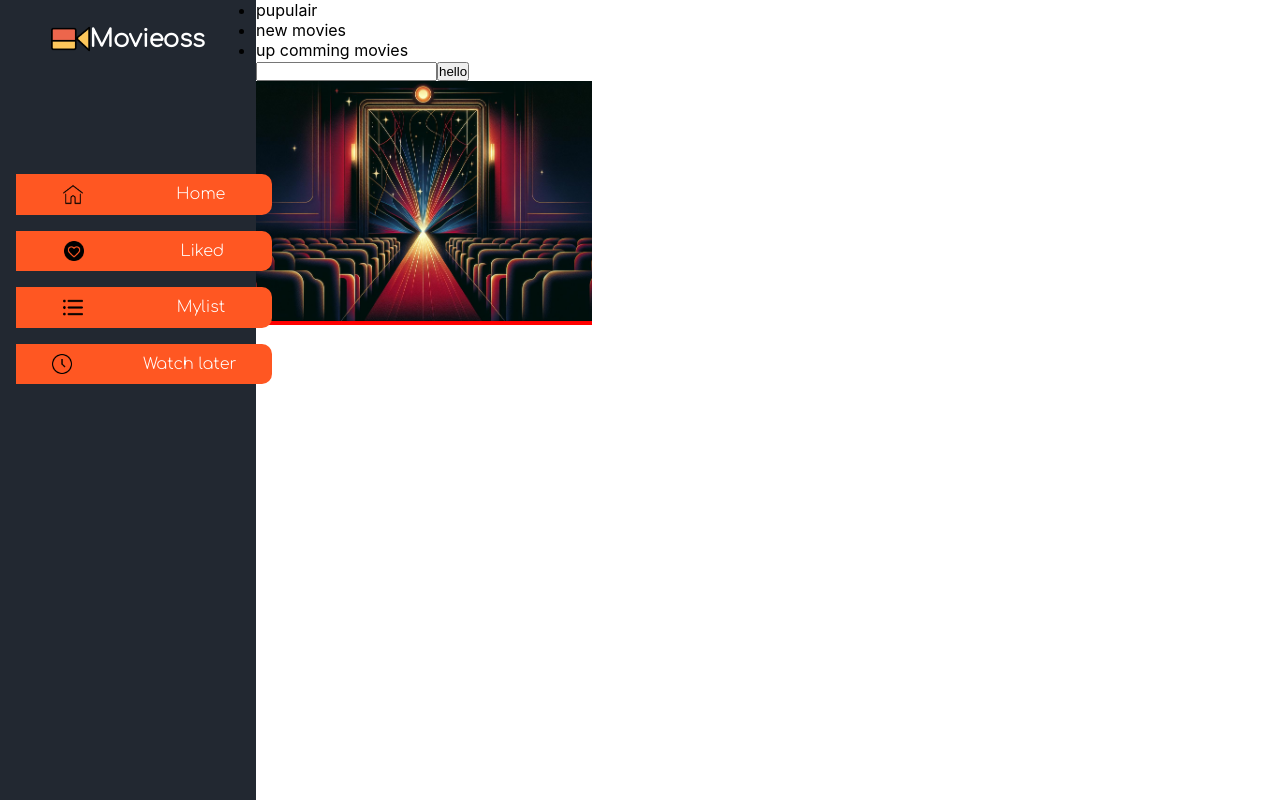
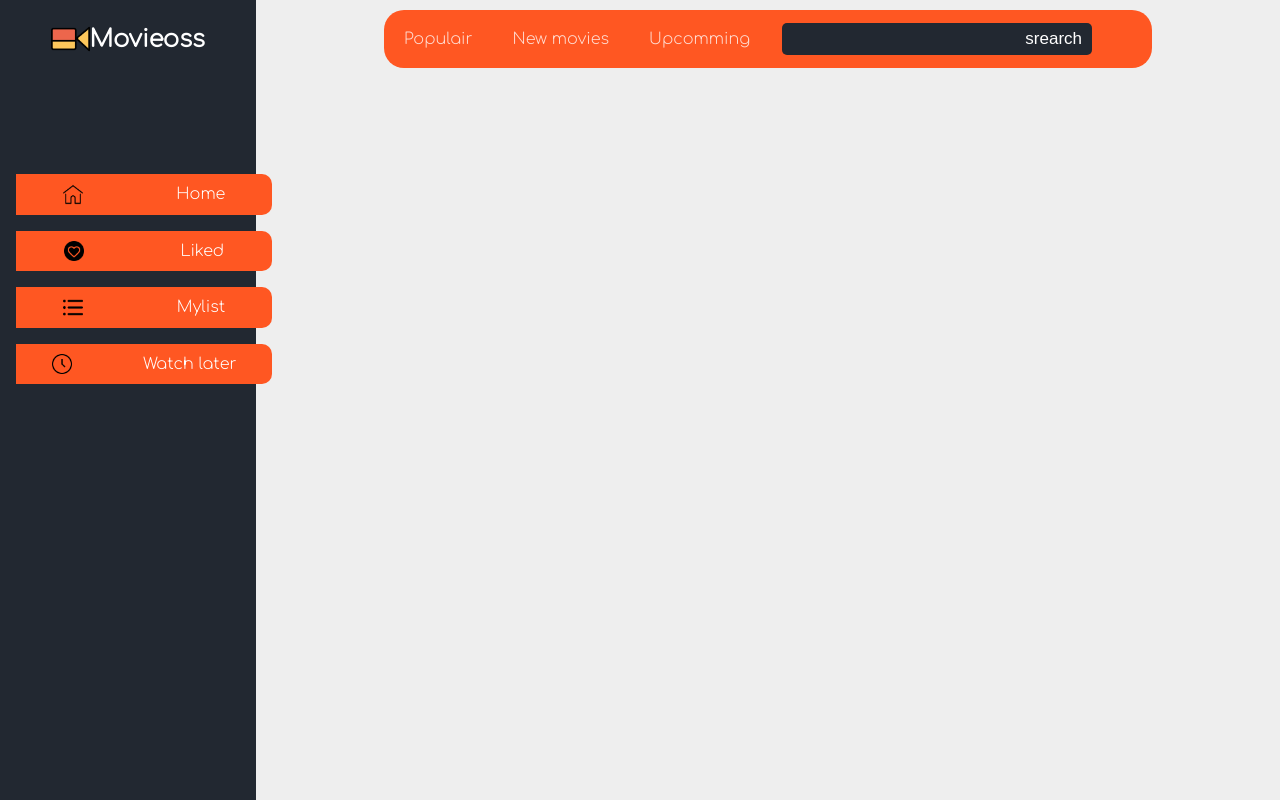
Before and after one commit to khalilweeb/cinemaApp, a React (Create React App) app: page /home in a window 1280 px wide. Built offline with nearby package versions, Linux system fonts and the light colour scheme.

Commit message:
fixing the bar menue

```diff
--- a/src/components/Home/home.js
+++ b/src/components/Home/home.js
@@ -8,7 +8,7 @@ return (
     <>
     <div className={cls.container}>
         <header>
-            <img src={cinemaimg} alt='cinema'/>
+
 
         </header>
 
--- a/src/components/navigation/nav.js
+++ b/src/components/navigation/nav.js
@@ -33,21 +33,27 @@ const nav = () => {
 
             </nav>
 
-            <div>
-                <div >
+            <div >
+                <div className={cls.bar}>
+                    <div>
                     <ul>
-                        <li>pupulair</li>
-                        <li>new movies</li>
-                        <li> up comming movies</li>
+                        <li>Populair</li>
+                        <li>New movies</li>
+                        <li>Upcomming</li>
                     </ul>
-                        <input ></input>
-                        <button>hello</button>
+                    </div>
+
+                    <div className={cls.search}>
+                    <input ></input>
+                    <button type="submit">srearch</button>
+                    </div>
+
 
                 </div>
-            <Outlet/>
+
             </div>
 
-
+            <Outlet/>
         </div>
 
     )
--- a/src/components/navigation/nav.module.css
+++ b/src/components/navigation/nav.module.css
@@ -1,17 +1,18 @@
 @import url('https://fonts.googleapis.com/css2?family=Comfortaa:wght@300');
 .main {
     display: flex;
+    font-family: 'Comfortaa', sans-serif;
+
 }
 .nav {
     background: #222831;
-    max-width: 20%;
+    width: 20%;
     height: 100vh;
     display: flex;
     flex-direction: column;
     justify-content: space-between;
     color: #fff;
 
-    font-family: 'Comfortaa', sans-serif;
 
 }
 
@@ -38,7 +39,6 @@
     padding-top: 10px;
     padding-bottom: 10px;
     width: 100%;
-
     background-color: #ff5722;
     transition: all ease 0.5s;
     border-radius:  0 10px 10px 0 ;
@@ -67,3 +67,71 @@
 .nav .logo img {
     width: 15%
 }
+
+.bar {
+    display: flex;
+    justify-content: space-between;
+    align-items: center;
+    background-color: #ff5722;
+    width: 60%;
+    margin-top: 10px;
+    position: absolute;
+    top: 0;
+    border-radius: 20px;
+    left: 30%;
+}
+
+.bar ul {
+    list-style: none;
+    display: flex;
+}
+.bar ul li {
+    padding: 20px;
+    cursor: pointer;
+    color: #fff;
+    opacity: 0.8;
+    transition: all ease 0.5s;
+
+
+}
+.bar ul li:hover {
+    opacity: 1;
+    transform: scale(1.1);
+
+
+
+}
+
+.bar .search {
+    margin-right: 20px;
+}
+.bar .search {
+    margin-right: 60px;
+}
+
+.bar input {
+    background-color: #222831;
+    outline: none;
+    border: none;
+    padding: 6px;
+    border-radius: 5px 0 0 5px;
+    color: white;
+    font-size: 17px;
+}
+.bar button {
+    background-color: #222831;
+    float: right;
+    padding: 6px 10px;
+    border: none;
+    cursor: pointer;
+    color: white;
+    font-size: 17px;
+    transition: all ease 0.5s;
+    border-radius: 0 5px 5px 0;
+
+}
+.bar button:hover {
+
+    background-color: black;
+
+}
--- a/src/index.css
+++ b/src/index.css
@@ -11,6 +11,7 @@ body {
     sans-serif;
   -webkit-font-smoothing: antialiased;
   -moz-osx-font-smoothing: grayscale;
+  background: #eeeeee;
 }
 
 code {
```
